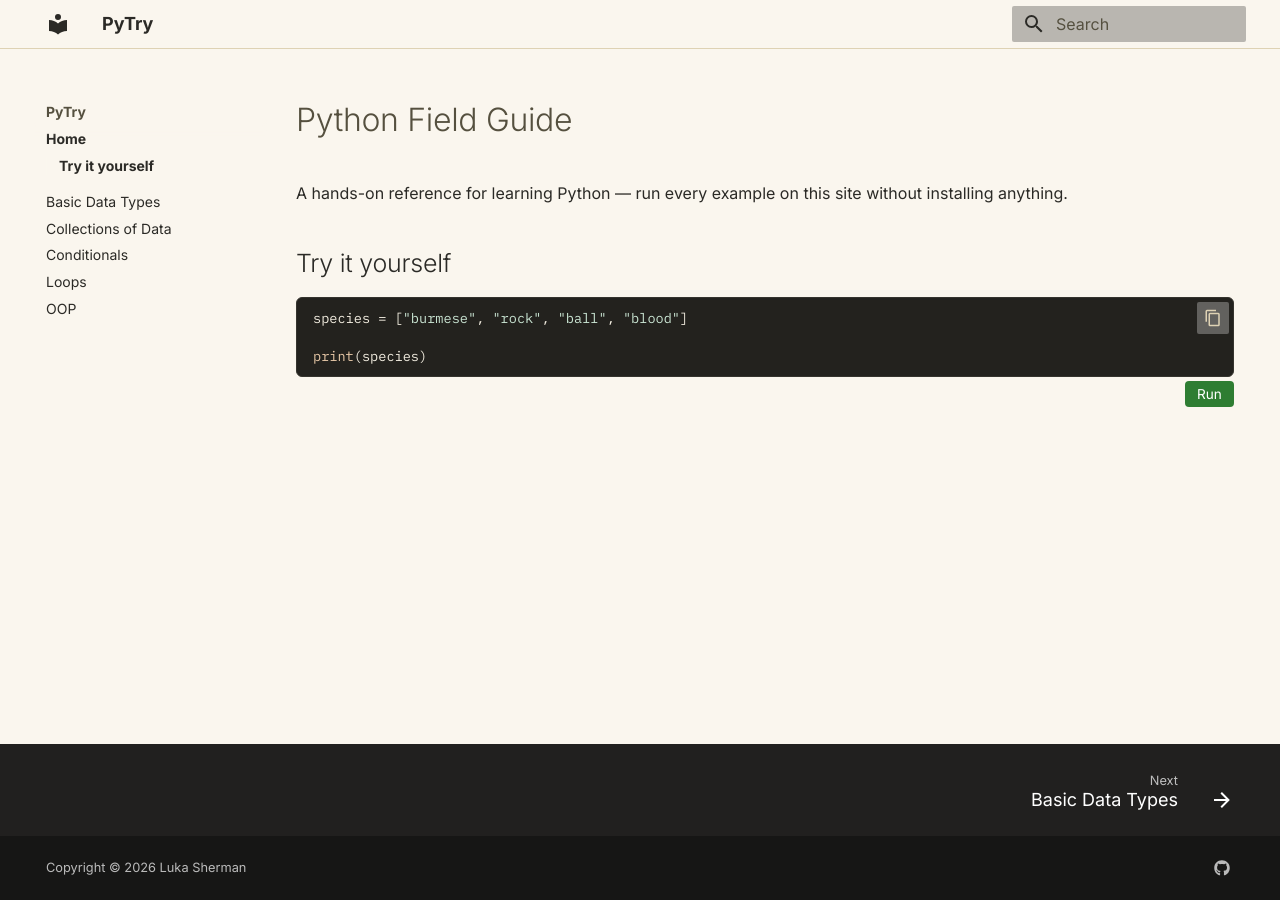
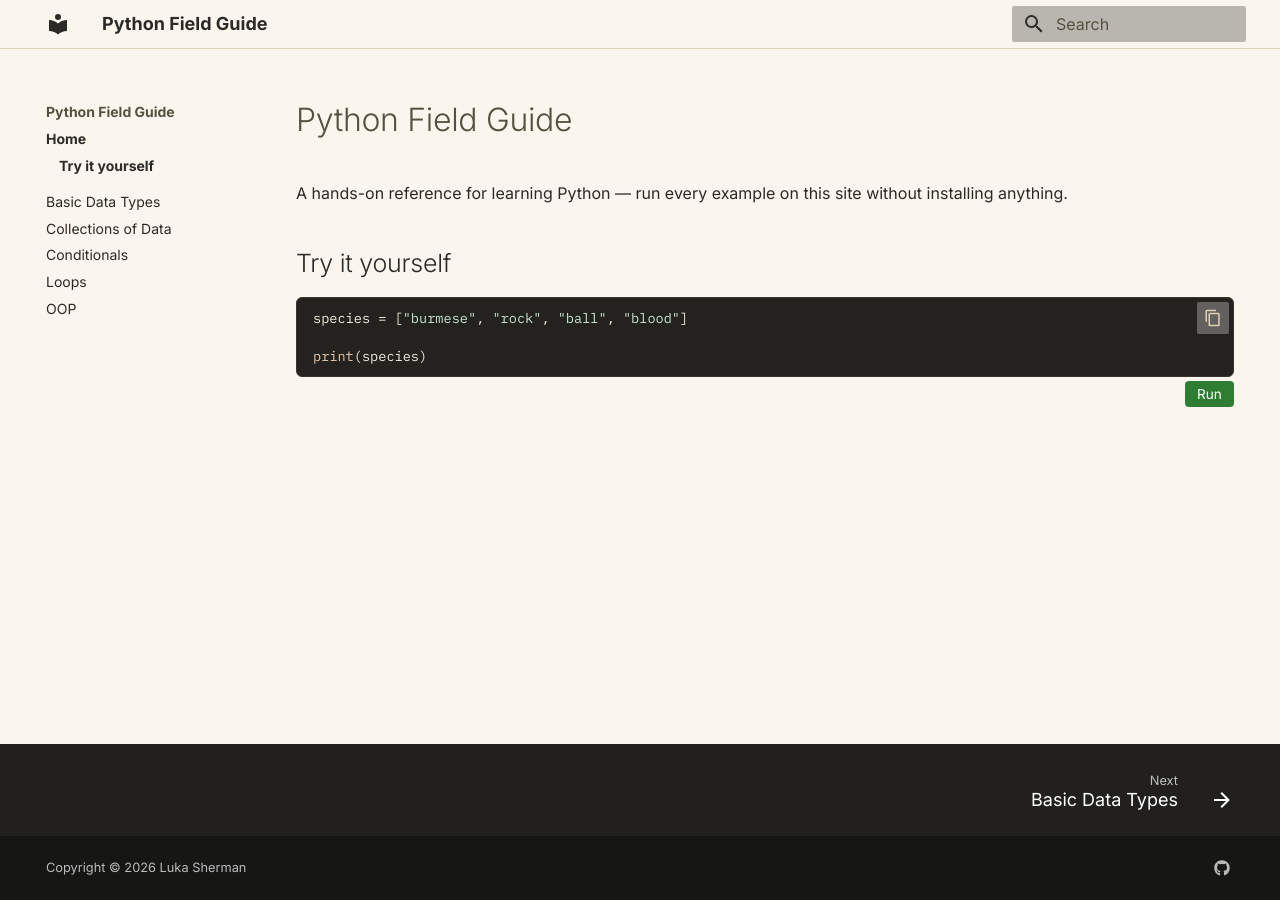
Before and after one commit to luka-sherman/python-field-guide, an MkDocs documentation site: the page built from docs/index.md, in a window 1280 px wide. Built offline with MkDocs 1.6.1 and Material for MkDocs 9.7.7, drawn with Linux system fonts in a browser that asks for light colours; nearby versions of some CDN libraries.

Commit message:
rename repo

```diff
--- a/mkdocs.yml
+++ b/mkdocs.yml
@@ -1,4 +1,4 @@
-site_name: PyTry
+site_name: Python Field Guide
 
 nav:
   - Home: index.md
```
